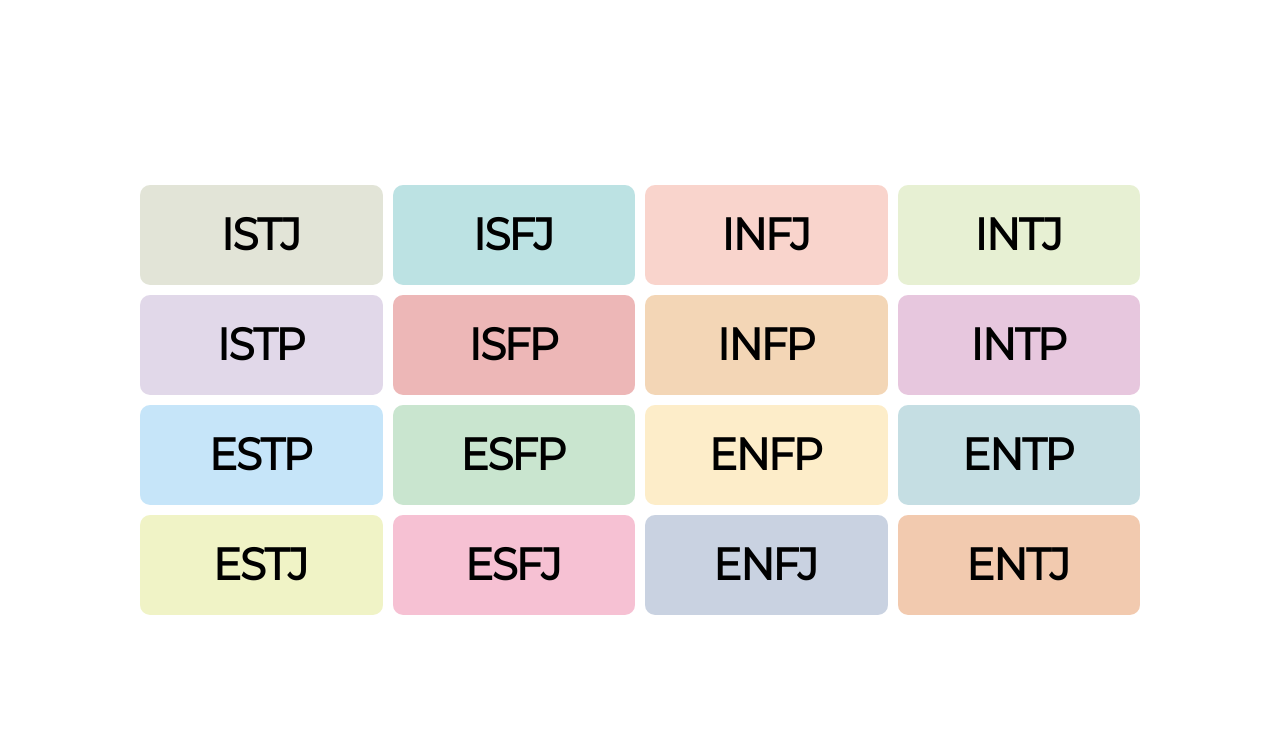
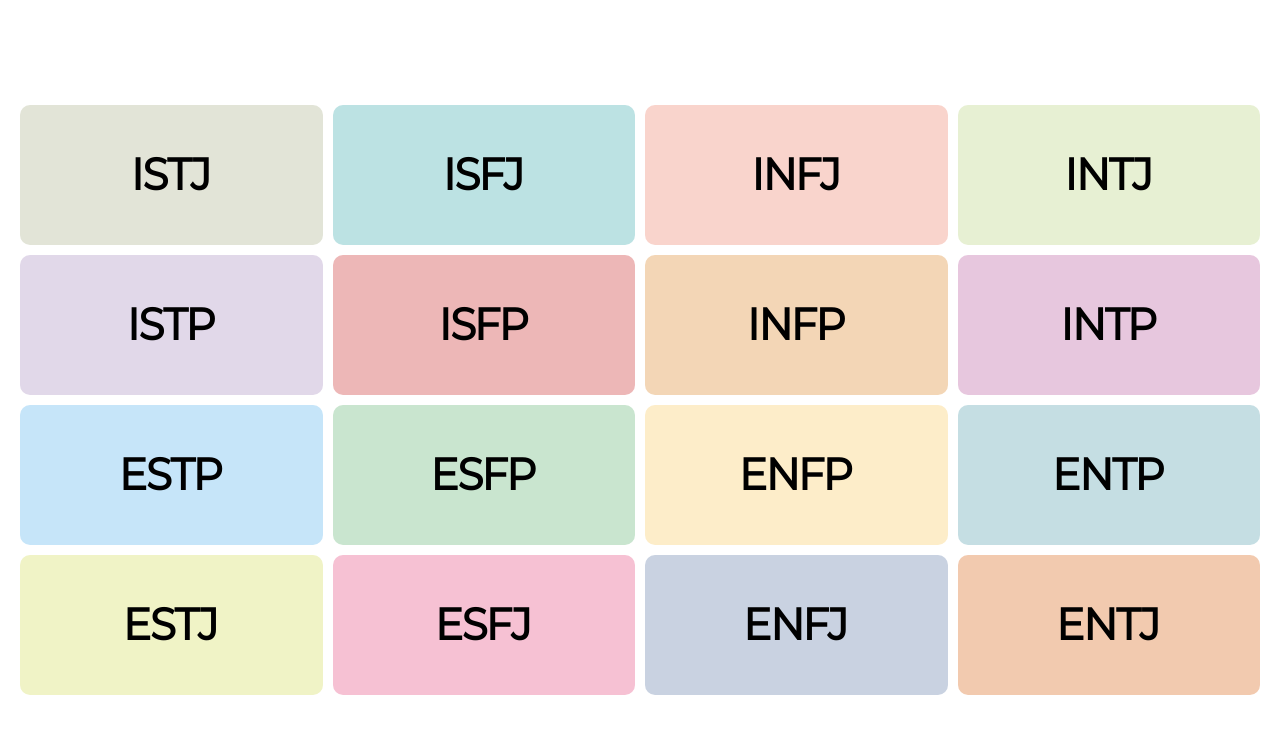
Before and after one commit to JinHwanCha/dabin, a plain HTML site: page mbti/page/mbti.html in a window 1280 px wide. Drawn offline with Linux system fonts and the light colour scheme.

Commit message:
중간저장

```diff
--- a/mbti/js/find.js
+++ b/mbti/js/find.js
@@ -3,7 +3,7 @@ $(document).ready(function () {
     var mbtiType = localStorage.getItem('mbtiType'); // 로컬 저장소에서 MBTI 값 가져오기
 
     if (mbtiType) {
-        $('.question .mbti').text('(' + mbtiType + ')'); // 예: '(ISFP)'
+        $('.question .mbti').text('(' + mbtiType.toLowerCase() + ')'); // 예: '(ISFP)'
     } else {
         $('.question .mbti').text('(Unknown)'); // 값이 없을 경우 기본값
     }
--- a/mbti/js/new_action.js
+++ b/mbti/js/new_action.js
@@ -91,6 +91,7 @@ $(document).ready(function () {
             isTitleDestroyed = true; // 더 이상 크기 조정을 하지 않도록 설정
             applySentences(); // 저장된 문장 적용
             $('.item').removeClass('plus');
+            // $('.item').addClass('jump');
             $('.title').removeClass('plus');
         } else {
             gsap.to(title, {
--- a/mbti/style/new.css
+++ b/mbti/style/new.css
@@ -2,10 +2,21 @@
 .new .title.border {border: 4px solid #000;}
 .click {display: flex; justify-content: center; align-items: center; width: 100%; height: 100%;}
 .list {position: fixed; left: 0; top: 0; width: 100%; height: 100%;}
-.item {position: absolute; font-size: 40px;}
-.item1 {left: 15%; top: 10%;}
-.item2 {left: 70%; top: 15%;}
-.item3 {left: 6%; top: 85%;}
-.item4 {left: 70%; top: 75%;}
+.item {position: absolute; font-size: 60px;}
+.item1 {left: 20%; top: 15%;}
+.item2 {left: 65%; top: 20%;}
+.item3 {left: 16%; top: 75%;}
+.item4 {left: 63%; top: 79%;}
 .btn-reset {display: none; position: absolute; right: 20px; bottom: 20px; font-size: 20px; transition: all 0.5s; opacity: 0;}
 .btn-reset.on {display: block; opacity: 1;}
+
+.jump {animation: jump 1s;}
+/* .item1.jump {animation: jump 1s 0.5s;}
+.item2.jump {animation: jump 1s 0.8s;}
+.item3.jump {animation: jump 1s 1.1s;}
+.item4.jump {animation: jump 1s 1.4s;} */
+
+@keyframes jump {
+    0%, 100% {transform: translateY(0);}
+    50% {transform: translateY(-250%);}
+}
--- a/mbti/style/page.css
+++ b/mbti/style/page.css
@@ -2,8 +2,8 @@
 .page .title.red a{color: red;}
 .click {display: flex; justify-content: center; align-items: center; width: 100%; height: 100%;}
 .list {position: fixed; left: 0; top: 0; width: 100%; height: 100%;}
-.item {position: absolute; font-size: 40px; color: red;}
-.item1 {left: 10%; top: 10%;}
-.item2 {right: 10%; top: 15%;}
-.item3 {left: 6%; top: 80%;}
-.item4 {right: 7%; top: 75%;}
+.item {position: absolute; font-size: 60px; color: red;}
+.item1 {left: 20%; top: 15%;}
+.item2 {left: 65%; top: 20%;}
+.item3 {left: 16%; top: 75%;}
+.item4 {left: 63%; top: 79%;}
--- a/mbti/style/reset.css
+++ b/mbti/style/reset.css
@@ -82,6 +82,6 @@ body.fade-out {
 a {font-family: 'paper-R';text-decoration: none; color: #000; cursor: pointer;}
 
 .wrap {display: flex; justify-content: center; align-items: center; width: 100%; height: 100vh;}
-.title {font-size: 10vw;}
+.title { margin-top: -10px; font-size: 180px; letter-spacing: 2px;}
 
 .plus, .plus a {color: red;}
--- a/mbti/style/style.css
+++ b/mbti/style/style.css
@@ -1,6 +1,6 @@
-.list {display: flex; justify-content: center; align-items: center; flex-wrap: wrap; gap: 10px; width: 1000px;}
+.list {display: flex; justify-content: center; align-items: center; flex-wrap: wrap; gap: 10px; width: 1240px;}
 .item {width: calc((100% - 30px)/4); border-radius: 10px; overflow: hidden;}
-.item a {display: flex; justify-content: center; align-items: center; padding: 30px;}
+.item a {display: flex; justify-content: center; align-items: center; padding: 50px;}
 .title-mbti {font-size: 40px; font-weight: bold;}
 .item1 {background-color: #e2e4d7;}
 .item2 {background-color: #bce2e3;}
```
Also changed, not shown: mbti/find/find.html (+1 -1 lines), mbti/index.html (+1 -1 lines), mbti/style/find.css (+6 -3 lines).
